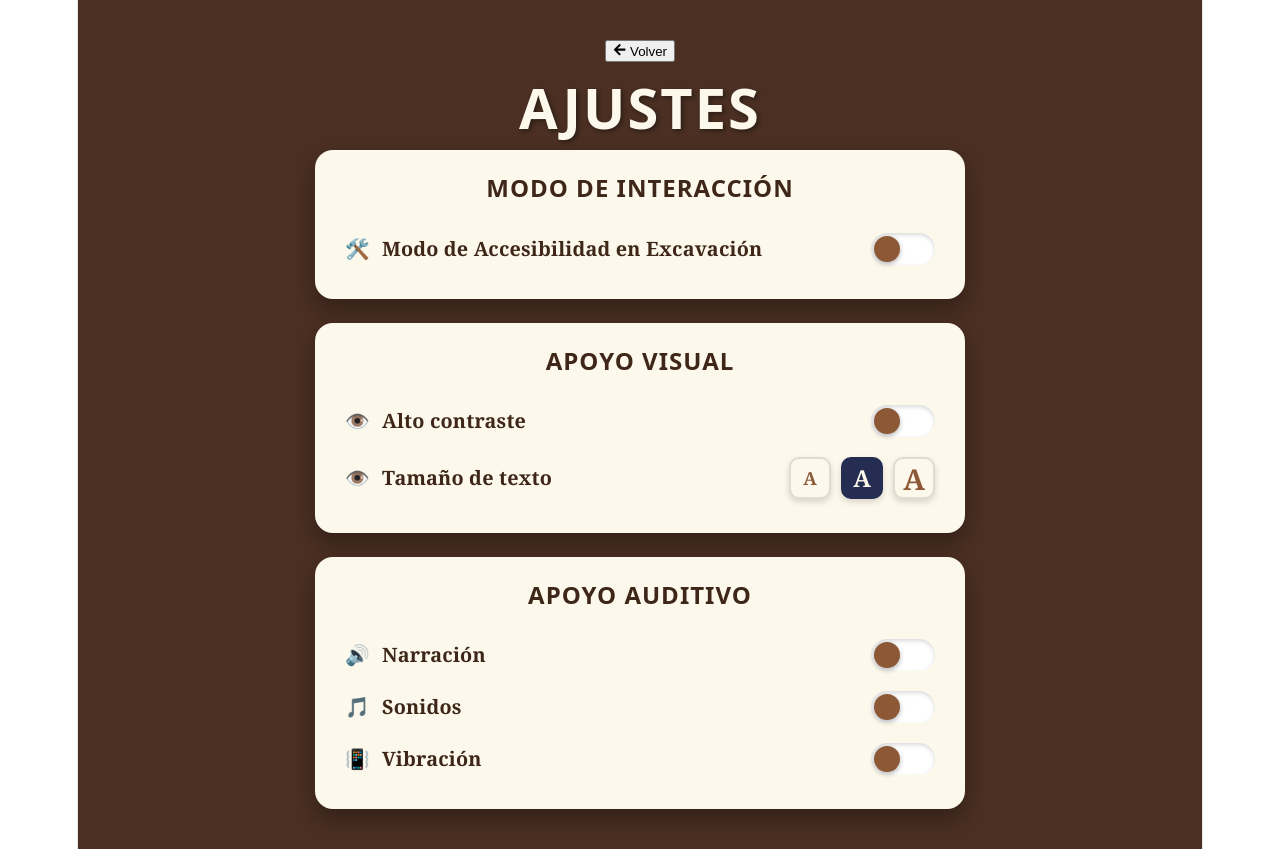
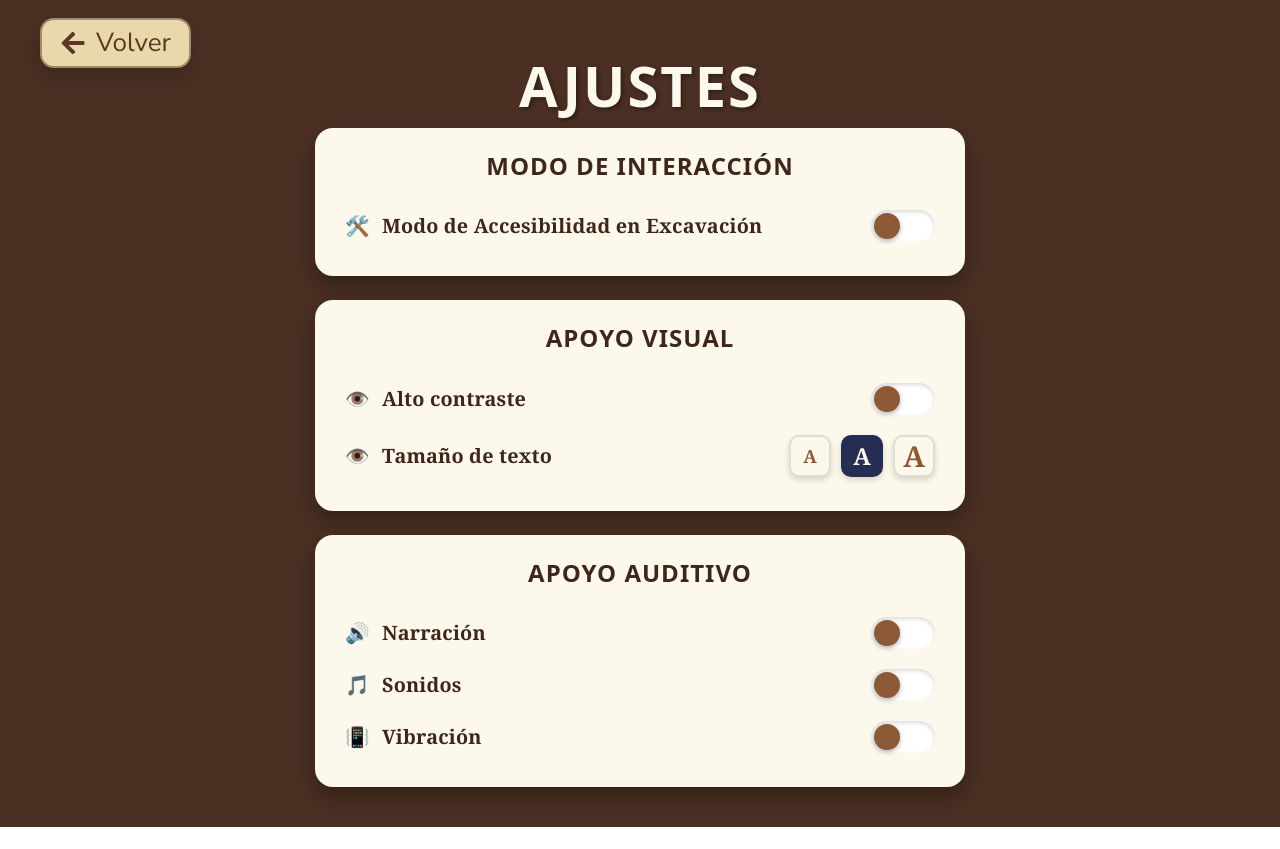
Before and after one commit to agusti03/caminando-web, a React (Vite) app: page /ajustes in a window 1280 px wide. After the commit the page ends 827 px from the top, so only its background shows below. Built offline with nearby package versions, Linux system fonts and the light colour scheme.

Commit message:
fix visual desktop

```diff
--- a/src/App.css
+++ b/src/App.css
@@ -7,11 +7,12 @@
 .escenario-exploracion {
   background-color: #4a2f22; /* Marrón de fondo */
   min-height: 100vh;
+  width: 100%;
   display: flex;
   justify-content: center;
   align-items: center;
   position: relative; /* Permite que los objetos de los lados floten con 'absolute' */
-  overflow: hidden;
+  overflow-x: hidden;
   font-family: 'Cambria', Georgia, serif; /* Tipografía con serifa tipo libro antiguo */
 }
 
@@ -25,6 +26,7 @@
   box-shadow: 0 15px 30px rgba(0,0,0,0.4);
   display: flex;
   position: relative;
+  z-index: 5;
   /* Simulación de las líneas del cuaderno usando un gradiente lineal repetitivo */
   background-image: linear-gradient(#e1dcd0 1px, transparent 1px);
   background-size: 100% 24px;
@@ -141,13 +143,14 @@
 /* Polaroid Izquierda */
 .polaroid {
   position: absolute;
-  left: 18%;
+  left: 5%;
   top: 10%;
   padding: 12px 12px 24px 12px;
   background-color: #fff;
   box-shadow: 3px 5px 15px rgba(0,0,0,0.3);
   transform: rotate(-6deg); /* Inclinación de la foto */
   max-width: 220px;
+  z-index: 1;
 }
 .polaroid img { width: 100%; height: auto; }
 .polaroid-texto {
@@ -167,13 +170,14 @@
 /* Post-it Derecha */
 .post-it {
   position: absolute;
-  right: 12%;
+  right: 5%;
   top: 25%;
   background-color: #f3ab41; /* Color amarillo/naranja del papel */
   padding: 30px 20px;
   width: 300px;
   box-shadow: 5px 5px 15px rgba(0,0,0,0.3);
   transform: rotate(3deg);
+  z-index: 1;
 }
 .post-it-texto {
   font-family: 'Caveat', cursive; /* Simula letra de mano */
--- a/src/App.jsx
+++ b/src/App.jsx
@@ -7,6 +7,7 @@ import BotonAyuda from './components/BotonAyuda';
 import ModalAyuda from './components/ModalAyuda';
 import Recursos from './pages/Recursos';
 import Excavacion from './pages/Excavacion';
+import './App.css';
 
 //  Rutas a imágenes
 import huellaImg from './assets/huella-de-gliptodonte.png'
--- a/src/index.css
+++ b/src/index.css
@@ -63,12 +63,10 @@ body {
 }
 
 #root {
-  width: 1126px;
-  max-width: 100%;
-  margin: 0 auto;
+  width: 100%;
+  margin: 0;
   text-align: center;
-  border-inline: 1px solid var(--border);
-  min-height: 100svh;
+  min-height: 100vh;
   display: flex;
   flex-direction: column;
   box-sizing: border-box;
```
